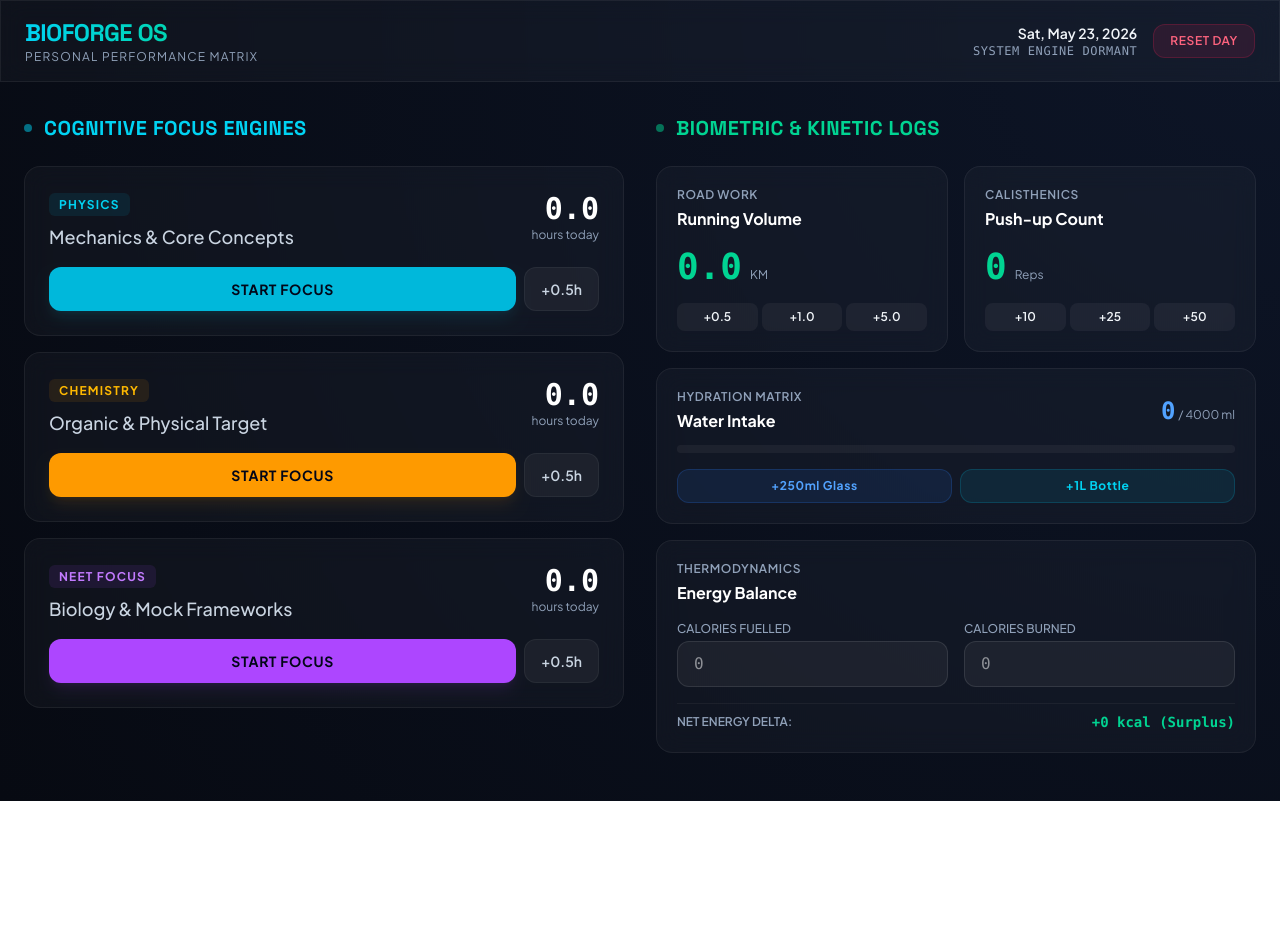
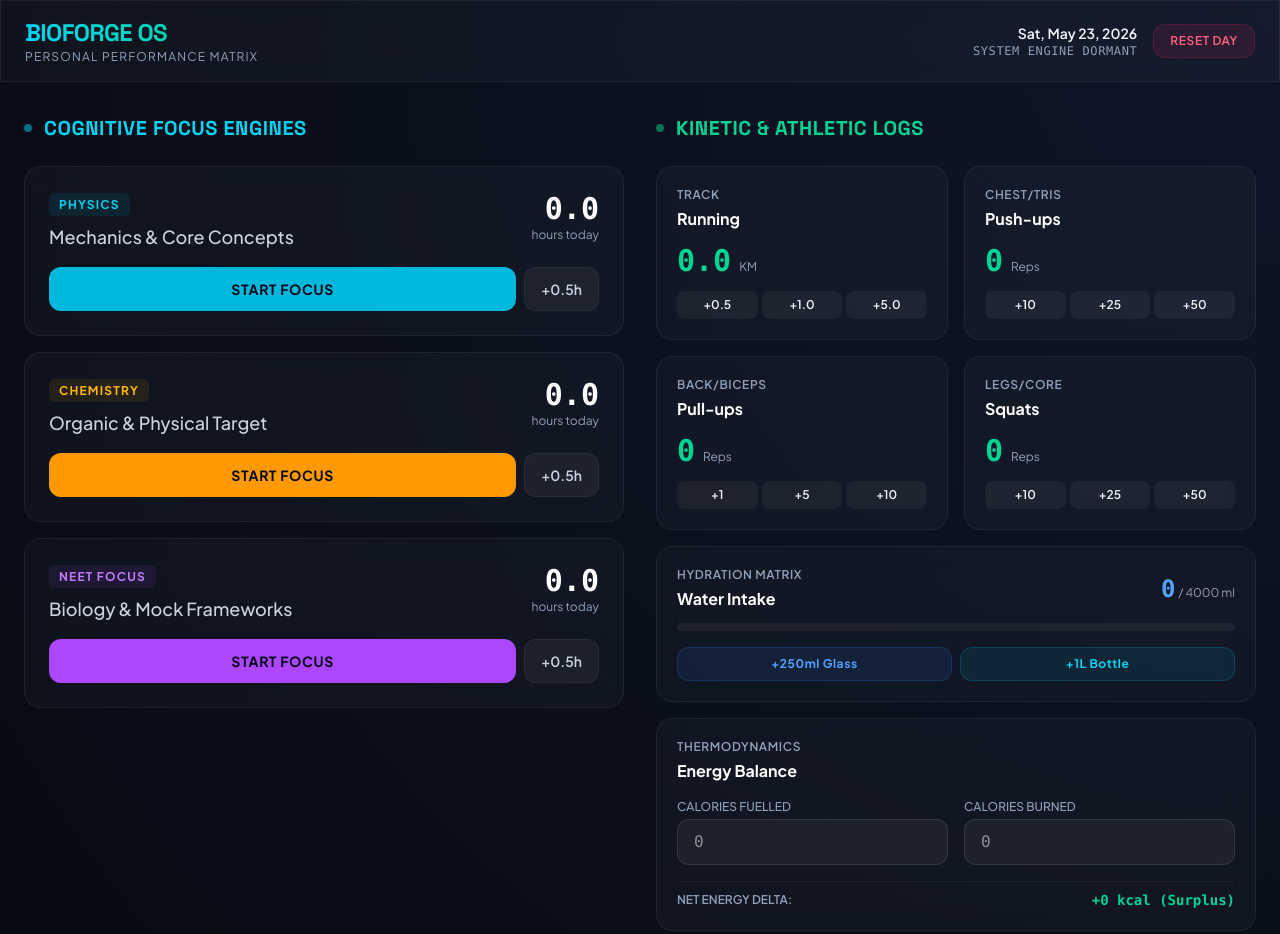
Before and after one commit to Dhanesh-04/Fitness, a plain HTML site: page index.html in a window 1280 px wide. Before the commit the page ends 801 px from the top, so only its background shows below. Drawn offline with nearby package versions, Linux system fonts and the light colour scheme.

Commit message:
Update title and enhance fitness tracking features

```diff
--- a/index.html
+++ b/index.html
@@ -3,26 +3,16 @@
 <head>
     <meta charset="UTF-8">
     <meta name="viewport" content="width=device-width, initial-scale=1.0">
-    <title>BioForge // Elite Metric Engine</title>
-    <!-- Tailwind CSS for modern, rapid styling -->
+    <title>BioForge // Elite Metric Engine V2</title>
+    <!-- Tailwind CSS -->
     <script src="https://cdn.jsdelivr.net/npm/@tailwindcss/browser@4"></script>
-    <!-- Google Fonts for premium typography -->
     <link rel="preconnect" href="https://fonts.googleapis.com">
     <link rel="preconnect" href="https://fonts.gstatic.com" crossorigin>
     <link href="https://fonts.googleapis.com/css2?family=Plus+Jakarta+Sans:wght@300;400;500;600;700&family=Space+Grotesk:wght@500;700&display=swap" rel="stylesheet">
     <style>
-        body {
-            font-family: 'Plus Jakarta Sans', sans-serif;
-            background: radial-gradient(circle at top right, #0d1527, #070a12);
-        }
-        .heading-font {
-            font-family: 'Space Grotesk', sans-serif;
-        }
-        .glass-panel {
-            background: rgba(255, 255, 255, 0.03);
-            backdrop-filter: blur(12px);
-            border: 1px solid rgba(255, 255, 255, 0.06);
-        }
+        body { font-family: 'Plus Jakarta Sans', sans-serif; background: radial-gradient(circle at top right, #0d1527, #070a12); }
+        .heading-font { font-family: 'Space Grotesk', sans-serif; }
+        .glass-panel { background: rgba(255, 255, 255, 0.03); backdrop-filter: blur(12px); border: 1px solid rgba(255, 255, 255, 0.06); }
     </style>
 </head>
 <body class="text-slate-100 min-h-screen pb-12 selection:bg-cyan-500 selection:text-black">
@@ -47,7 +37,7 @@
 
     <main class="max-w-7xl mx-auto px-4 sm:px-6 grid grid-cols-1 lg:grid-cols-12 gap-8">
 
-        <!-- LEFT COLUMN: THE BRAIN MATRIX (STUDY) -->
+        <!-- ================= LEFT COLUMN: THE BRAIN MATRIX ================= -->
         <section class="lg:col-span-6 space-y-6">
             <div class="flex items-center gap-3">
                 <div class="h-2 w-2 rounded-full bg-cyan-400 animate-pulse"></div>
@@ -68,7 +58,7 @@
                         </div>
                     </div>
                     <div class="flex gap-2">
-                        <button onclick="tracker.toggleTimer('physics')" id="btn-physics" class="flex-1 py-3 rounded-xl bg-cyan-500 hover:bg-cyan-400 text-slate-950 font-bold text-sm tracking-wider transition-all duration-200 shadow-lg shadow-cyan-500/10">START FOCUS</button>
+                        <button onclick="tracker.toggleTimer('physics')" id="btn-physics" class="flex-1 py-3 rounded-xl bg-cyan-500 hover:bg-cyan-400 text-slate-950 font-bold text-sm tracking-wider transition-all duration-200">START FOCUS</button>
                         <button onclick="tracker.manualAdd('physics', 0.5)" class="px-4 bg-white/5 hover:bg-white/10 text-slate-300 rounded-xl font-semibold text-sm border border-white/5 transition-all">+0.5h</button>
                     </div>
                 </div>
@@ -86,7 +76,7 @@
                         </div>
                     </div>
                     <div class="flex gap-2">
-                        <button onclick="tracker.toggleTimer('chemistry')" id="btn-chemistry" class="flex-1 py-3 rounded-xl bg-amber-500 hover:bg-amber-400 text-slate-950 font-bold text-sm tracking-wider transition-all duration-200 shadow-lg shadow-amber-500/10">START FOCUS</button>
+                        <button onclick="tracker.toggleTimer('chemistry')" id="btn-chemistry" class="flex-1 py-3 rounded-xl bg-amber-500 hover:bg-amber-400 text-slate-950 font-bold text-sm tracking-wider transition-all duration-200">START FOCUS</button>
                         <button onclick="tracker.manualAdd('chemistry', 0.5)" class="px-4 bg-white/5 hover:bg-white/10 text-slate-300 rounded-xl font-semibold text-sm border border-white/5 transition-all">+0.5h</button>
                     </div>
                 </div>
@@ -104,57 +94,93 @@
                         </div>
                     </div>
                     <div class="flex gap-2">
-                        <button onclick="tracker.toggleTimer('neet')" id="btn-neet" class="flex-1 py-3 rounded-xl bg-purple-500 hover:bg-purple-400 text-slate-950 font-bold text-sm tracking-wider transition-all duration-200 shadow-lg shadow-purple-500/10">START FOCUS</button>
+                        <button onclick="tracker.toggleTimer('neet')" id="btn-neet" class="flex-1 py-3 rounded-xl bg-purple-500 hover:bg-purple-400 text-slate-950 font-bold text-sm tracking-wider transition-all duration-200">START FOCUS</button>
                         <button onclick="tracker.manualAdd('neet', 0.5)" class="px-4 bg-white/5 hover:bg-white/10 text-slate-300 rounded-xl font-semibold text-sm border border-white/5 transition-all">+0.5h</button>
                     </div>
                 </div>
             </div>
         </section>
 
-        <!-- RIGHT COLUMN: THE BODY MATRIX (FITNESS) -->
+        <!-- ================= RIGHT COLUMN: THE BODY MATRIX ================= -->
         <section class="lg:col-span-6 space-y-6">
             <div class="flex items-center gap-3">
                 <div class="h-2 w-2 rounded-full bg-emerald-400 animate-pulse"></div>
-                <h2 class="text-xl font-bold heading-font tracking-wide uppercase text-emerald-400">Biometric & Kinetic Logs</h2>
+                <h2 class="text-xl font-bold heading-font tracking-wide uppercase text-emerald-400">Kinetic & Athletic Logs</h2>
             </div>
 
-            <div class="grid grid-cols-1 sm:grid-cols-2 gap-4">
+            <!-- 4-Part Workout Grid -->
+            <div class="grid grid-cols-2 gap-4">
+
                 <!-- Running -->
                 <div class="glass-panel rounded-2xl p-5 flex flex-col justify-between">
                     <div>
-                        <p class="text-xs font-semibold text-slate-400 uppercase tracking-wider">Road Work</p>
-                        <h4 class="text-base font-bold text-white mt-1">Running Volume</h4>
+                        <p class="text-xs font-semibold text-slate-400 uppercase tracking-wider">Track</p>
+                        <h4 class="text-base font-bold text-white mt-1">Running</h4>
                     </div>
-                    <div class="my-4 flex items-baseline gap-2">
-                        <span class="text-4xl font-bold font-mono text-emerald-400" id="running-display">0.0</span>
+                    <div class="my-3 flex items-baseline gap-2">
+                        <span class="text-3xl font-bold font-mono text-emerald-400" id="running-display">0.0</span>
                         <span class="text-xs text-slate-400">KM</span>
                     </div>
                     <div class="grid grid-cols-3 gap-1">
-                        <button onclick="tracker.increment('running', 0.5)" class="py-1.5 bg-white/5 hover:bg-white/10 text-xs font-semibold rounded-lg transition-all">+0.5</button>
-                        <button onclick="tracker.increment('running', 1.0)" class="py-1.5 bg-white/5 hover:bg-white/10 text-xs font-semibold rounded-lg transition-all">+1.0</button>
-                        <button onclick="tracker.increment('running', 5.0)" class="py-1.5 bg-white/5 hover:bg-white/10 text-xs font-semibold rounded-lg transition-all">+5.0</button>
+                        <button onclick="tracker.increment('running', 0.5)" class="py-1.5 bg-white/5 hover:bg-white/10 text-xs font-semibold rounded-lg">+0.5</button>
+                        <button onclick="tracker.increment('running', 1.0)" class="py-1.5 bg-white/5 hover:bg-white/10 text-xs font-semibold rounded-lg">+1.0</button>
+                        <button onclick="tracker.increment('running', 5.0)" class="py-1.5 bg-white/5 hover:bg-white/10 text-xs font-semibold rounded-lg">+5.0</button>
                     </div>
                 </div>
 
                 <!-- Pushups -->
                 <div class="glass-panel rounded-2xl p-5 flex flex-col justify-between">
                     <div>
-                        <p class="text-xs font-semibold text-slate-400 uppercase tracking-wider">Calisthenics</p>
-                        <h4 class="text-base font-bold text-white mt-1">Push-up Count</h4>
+                        <p class="text-xs font-semibold text-slate-400 uppercase tracking-wider">Chest/Tris</p>
+                        <h4 class="text-base font-bold text-white mt-1">Push-ups</h4>
                     </div>
-                    <div class="my-4 flex items-baseline gap-2">
-                        <span class="text-4xl font-bold font-mono text-emerald-400" id="pushups-display">0</span>
+                    <div class="my-3 flex items-baseline gap-2">
+                        <span class="text-3xl font-bold font-mono text-emerald-400" id="pushups-display">0</span>
                         <span class="text-xs text-slate-400">Reps</span>
                     </div>
                     <div class="grid grid-cols-3 gap-1">
-                        <button onclick="tracker.increment('pushups', 10)" class="py-1.5 bg-white/5 hover:bg-white/10 text-xs font-semibold rounded-lg transition-all">+10</button>
-                        <button onclick="tracker.increment('pushups', 25)" class="py-1.5 bg-white/5 hover:bg-white/10 text-xs font-semibold rounded-lg transition-all">+25</button>
-                        <button onclick="tracker.increment('pushups', 50)" class="py-1.5 bg-white/5 hover:bg-white/10 text-xs font-semibold rounded-lg transition-all">+50</button>
+                        <button onclick="tracker.increment('pushups', 10)" class="py-1.5 bg-white/5 hover:bg-white/10 text-xs font-semibold rounded-lg">+10</button>
+                        <button onclick="tracker.increment('pushups', 25)" class="py-1.5 bg-white/5 hover:bg-white/10 text-xs font-semibold rounded-lg">+25</button>
+                        <button onclick="tracker.increment('pushups', 50)" class="py-1.5 bg-white/5 hover:bg-white/10 text-xs font-semibold rounded-lg">+50</button>
+                    </div>
+                </div>
+
+                <!-- Pull-ups -->
+                <div class="glass-panel rounded-2xl p-5 flex flex-col justify-between">
+                    <div>
+                        <p class="text-xs font-semibold text-slate-400 uppercase tracking-wider">Back/Biceps</p>
+                        <h4 class="text-base font-bold text-white mt-1">Pull-ups</h4>
+                    </div>
+                    <div class="my-3 flex items-baseline gap-2">
+                        <span class="text-3xl font-bold font-mono text-emerald-400" id="pullups-display">0</span>
+                        <span class="text-xs text-slate-400">Reps</span>
+                    </div>
+                    <div class="grid grid-cols-3 gap-1">
+                        <button onclick="tracker.increment('pullups', 1)" class="py-1.5 bg-white/5 hover:bg-white/10 text-xs font-semibold rounded-lg">+1</button>
+                        <button onclick="tracker.increment('pullups', 5)" class="py-1.5 bg-white/5 hover:bg-white/10 text-xs font-semibold rounded-lg">+5</button>
+                        <button onclick="tracker.increment('pullups', 10)" class="py-1.5 bg-white/5 hover:bg-white/10 text-xs font-semibold rounded-lg">+10</button>
+                    </div>
+                </div>
+
+                <!-- Squats -->
+                <div class="glass-panel rounded-2xl p-5 flex flex-col justify-between">
+                    <div>
+                        <p class="text-xs font-semibold text-slate-400 uppercase tracking-wider">Legs/Core</p>
+                        <h4 class="text-base font-bold text-white mt-1">Squats</h4>
+                    </div>
+                    <div class="my-3 flex items-baseline gap-2">
+                        <span class="text-3xl font-bold font-mono text-emerald-400" id="squats-display">0</span>
+                        <span class="text-xs text-slate-400">Reps</span>
+                    </div>
+                    <div class="grid grid-cols-3 gap-1">
+                        <button onclick="tracker.increment('squats', 10)" class="py-1.5 bg-white/5 hover:bg-white/10 text-xs font-semibold rounded-lg">+10</button>
+                        <button onclick="tracker.increment('squats', 25)" class="py-1.5 bg-white/5 hover:bg-white/10 text-xs font-semibold rounded-lg">+25</button>
+                        <button onclick="tracker.increment('squats', 50)" class="py-1.5 bg-white/5 hover:bg-white/10 text-xs font-semibold rounded-lg">+50</button>
                     </div>
                 </div>
 
                 <!-- Hydration -->
-                <div class="glass-panel rounded-2xl p-5 sm:col-span-2">
+                <div class="glass-panel rounded-2xl p-5 col-span-2">
                     <div class="flex justify-between items-center mb-3">
                         <div>
                             <p class="text-xs font-semibold text-slate-400 uppercase tracking-wider">Hydration Matrix</p>
@@ -175,7 +201,7 @@
                 </div>
 
                 <!-- Calories -->
-                <div class="glass-panel rounded-2xl p-5 sm:col-span-2 space-y-4">
+                <div class="glass-panel rounded-2xl p-5 col-span-2 space-y-4">
                     <div>
                         <p class="text-xs font-semibold text-slate-400 uppercase tracking-wider">Thermodynamics</p>
                         <h4 class="text-base font-bold text-white mt-1">Energy Balance</h4>
@@ -202,7 +228,8 @@
     <script>
         class BioForgeEngine {
             constructor() {
-                this.state = { physics: 0, chemistry: 0, neet: 0, running: 0, pushups: 0, water: 0, fuel: 0, burned: 0 };
+                // Expanded state to include pullups and squats
+                this.state = { physics: 0, chemistry: 0, neet: 0, running: 0, pushups: 0, pullups: 0, squats: 0, water: 0, fuel: 0, burned: 0 };
                 this.timers = {
                     physics: { active: false, intervalId: null, lastTimestamp: null },
                     chemistry: { active: false, intervalId: null, lastTimestamp: null },
@@ -216,7 +243,7 @@
                     weekday: 'short', year: 'numeric', month: 'short', day: 'numeric'
                 });
 
-                const localData = localStorage.getItem('bioforge_matrix_data');
+                const localData = localStorage.getItem('bioforge_matrix_data_v2');
                 if (localData) {
                     try { this.state = { ...this.state, ...JSON.parse(localData) }; }
                     catch(e) { console.error("Data error"); }
@@ -227,7 +254,7 @@
             }
 
             saveState() {
-                localStorage.setItem('bioforge_matrix_data', JSON.stringify(this.state));
+                localStorage.setItem('bioforge_matrix_data_v2', JSON.stringify(this.state));
                 this.render();
             }
 
@@ -302,19 +329,23 @@
                     Object.keys(this.timers).forEach(key => {
                         if (this.timers[key].active) this.toggleTimer(key);
                     });
-                    this.state = { physics: 0, chemistry: 0, neet: 0, running: 0, pushups: 0, water: 0, fuel: 0, burned: 0 };
+                    this.state = { physics: 0, chemistry: 0, neet: 0, running: 0, pushups: 0, pullups: 0, squats: 0, water: 0, fuel: 0, burned: 0 };
                     this.syncInputs();
                     this.saveState();
                 }
             }
 
             render() {
+                // Update Brain Matrix
                 document.getElementById('physics-display').innerText = parseFloat(this.state.physics).toFixed(1);
                 document.getElementById('chemistry-display').innerText = parseFloat(this.state.chemistry).toFixed(1);
                 document.getElementById('neet-display').innerText = parseFloat(this.state.neet).toFixed(1);
 
+                // Update expanded Body Matrix
                 document.getElementById('running-display').innerText = parseFloat(this.state.running).toFixed(1);
                 document.getElementById('pushups-display').innerText = parseInt(this.state.pushups);
+                document.getElementById('pullups-display').innerText = parseInt(this.state.pullups);
+                document.getElementById('squats-display').innerText = parseInt(this.state.squats);
                 document.getElementById('water-display').innerText = parseInt(this.state.water);
 
                 const waterPct = Math.min(100, (this.state.water / 4000) * 100);
@@ -331,12 +362,13 @@
                 }
 
                 const totalStudy = this.state.physics + this.state.chemistry + this.state.neet;
+                const totalReps = this.state.pushups + this.state.pullups + this.state.squats;
                 const statusEl = document.getElementById('synergy-status');
 
-                if (totalStudy === 0 && this.state.pushups === 0) {
+                if (totalStudy === 0 && totalReps === 0) {
                     statusEl.innerText = "SYSTEM ENGINE DORMANT";
                     statusEl.className = "text-xs text-slate-400 font-mono tracking-wider uppercase";
-                } else if (totalStudy > 5 && this.state.pushups > 50) {
+                } else if (totalStudy > 5 && totalReps > 100) {
                     statusEl.innerText = "⚡ ELITE INTEGRATED PRODUCTION ACHIEVED";
                     statusEl.className = "text-xs text-emerald-400 font-bold font-mono tracking-wider uppercase";
                 } else {
```
